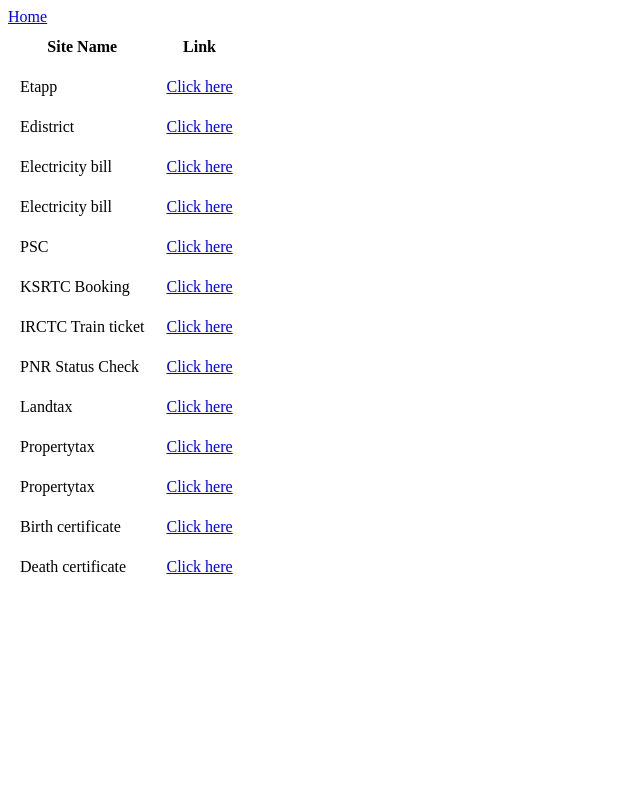
After one commit to usamaayath53/projectadh, a Django app: page /links/ in a window 1280 px wide. The commit adds this page. Shown: the whole page, without its empty margins (0-640 px from the left). Run offline with Django 5.2, Linux system fonts and the light colour scheme; a user stored in the database is signed in.

Commit message:
functionalities completed

```diff
--- a/projectadh/appadh/models.py
+++ b/projectadh/appadh/models.py
@@ -14,7 +14,8 @@
         ('non-creamy','Non creamy'),
         ('possession','Possession'),
         ('etapp','Etapp'),
-        ('landtax','Landtax')
+        ('landtax','Landtax'),
+        ('irctc','IRCTC')
     )
     Application_type=models.CharField(max_length=20, choices=appoptions)
     Application_no=models.CharField(max_length=20)
--- a/projectadh/appadh/urls.py
+++ b/projectadh/appadh/urls.py
@@ -12,6 +12,9 @@
         path('editview/search/',views.editview,name="editview"),
         path('editview/',views.editview,name="editview"),
         path('editapp/<pk>',views.editapp,name='editapp'),
-        path('search/editapp/<pk>',views.editapp, name="searchedit"),
+        path('view/search/',views.editsearch,name="editsearch"),
+        path('links/',views.quicklinks,name="quicklinks"),
+        path('logout/',views.userlogout,name='logout')
+        # path('search/editapp/<pk>',views.editapp, name="searchedit"),
 
     ]
--- a/projectadh/appadh/views.py
+++ b/projectadh/appadh/views.py
@@ -21,11 +21,16 @@
         print(user)
         if user:
             login(request,user)
-            return redirect(userdashboard)
+            return redirect('userdashboard')
         else:
             msg="Invalid credentials"
             print("abc")
     return render(request,'login.html',{'msg':msg})
+
+@login_required
+def userlogout(request):
+    logout(request)
+    return redirect('login')
 
 @login_required
 def userdashboard(request):
@@ -67,6 +72,29 @@
             data=newApplication.objects.none()
             msg="No details found"
     print(data)
+    return render(request,'editview.html',{'frm':data, 'msg':msg})
+
+@login_required
+def quicklinks(request):
+    return render(request,'links.html')
+
+@login_required
+def editsearch(request):
+    msg=None
+    num=None
+    # data=None
+    if request.POST:
+        name=request.POST['searchbox'].strip()
+        data_exists=newApplication.objects.filter(Name=name).exists()
+        # print(data_exists)
+        if data_exists:
+            data=newApplication.objects.filter(Name=name)
+            num=len(data)
+            msg= f"{num} results found"
+        else:
+            data=newApplication.objects.none()
+            msg="No details found"
+    print(data)
     return render(request,'viewapp.html',{'frm':data, 'msg':msg})
 
 @login_required
--- a/projectadh/templates/editview.html
+++ b/projectadh/templates/editview.html
@@ -31,5 +31,8 @@
         </tr>
         {%endfor%}
         </table>
+        <center>
+        {{msg}}
+        </center>
     </body>
 </html>
--- /dev/null
+++ b/projectadh/templates/links.html
@@ -0,0 +1,67 @@
+<html>
+    <head></head>
+    <body>
+        {% include 'menubar.html'%}
+        <table cellpadding=10px>
+            <tr>
+                <th>Site Name</th>
+                <th>Link</th>
+            </tr>
+            <tr>
+                <td>Etapp</td>
+                <td><a href="https://etapp.kwa.kerala.gov.in/">Click here</a></td>
+            </tr>
+            <tr>
+                <td>Edistrict</td>
+                <td><a href="https://edistrict.kerala.gov.in/">Click here</a></td>
+            </tr>
+            <tr>
+                <td>Electricity bill</td>
+                <td><a href="https://wss.kseb.in/selfservices/quickpay">Click here</a></td>
+            </tr>
+            <tr>
+                <td>Electricity bill</td>
+                <td><a href="https://wss.kseb.in/selfservices/quickpay">Click here</a></td>
+            </tr>
+            <tr>
+                <td>PSC</td>
+                <td><a href="https://thulasi.psc.kerala.gov.in/thulasi/">Click here</a></td>
+            </tr>
+            <tr>
+                <td>KSRTC Booking</td>
+                <td><a href="https://www.keralartc.com/">Click here</a></td>
+            </tr>
+
+            <tr>
+                <td>IRCTC Train ticket</td>
+                <td><a href="https://www.irctc.co.in/nget/train-search">Click here</a></td>
+            </tr>
+            <tr>
+                <td>PNR Status Check</td>
+                <td><a href="https://www.indianrail.gov.in/enquiry/PNR/PnrEnquiry.html?locale=en">Click here</a></td>
+            </tr>
+
+            <tr>
+                <td>Landtax</td>
+                <td><a href="https://revenue.kerala.gov.in/">Click here</a></td>
+            </tr>
+            <tr>
+                <td>Propertytax</td>
+                <td><a href="https://tax.lsgkerala.gov.in/epayment/">Click here</a></td>
+            </tr>
+            <tr>
+                <td>Propertytax</td>
+                <td><a href="https://tax.lsgkerala.gov.in/epayment/">Click here</a></td>
+            </tr>
+            <tr>
+                <td>Birth certificate</td>
+                <td><a href="https://ksmart.lsgkerala.gov.in/ui/cr/public/quick-certificate-birth">Click here</a></td>
+            </tr>
+            <tr>
+                <td>Death certificate</td>
+                <td><a href="https://ksmart.lsgkerala.gov.in/ui/cr/public/quick-certificate-death">Click here</a></td>
+            </tr>
+
+        </table>
+    </body>
+</html>
--- a/projectadh/templates/userdashboard.html
+++ b/projectadh/templates/userdashboard.html
@@ -5,5 +5,7 @@
     <a href="{% url 'newapplication'%}">New Application</a><br><br>
     <a href="{% url 'viewapplication'%}">View Application</a><br><br>
     <a href="{% url 'editview' %}">Modify Application</a><br><br>
-    </body>
+    <a href="{% url 'quicklinks'%}">Important Links</a><br><br>
+    <a href="{% url 'logout'%}">Logout</a>
+</body>
 </html>
--- a/projectadh/templates/viewapp.html
+++ b/projectadh/templates/viewapp.html
@@ -2,7 +2,7 @@
     <head></head>
     <body>
         {% include 'menubar.html'%}
-        <form method="post" action="{% url 'search' %}">
+        <form method="post" action="{% url 'editsearch' %}">
             {% csrf_token %}
             <br><input type="text" name="searchbox" maxlength=30>
             <button type="submit">Search</button>
```
Also changed, not shown: projectadh/db.sqlite3, projectadh/templates/editapp.html (deleted).
